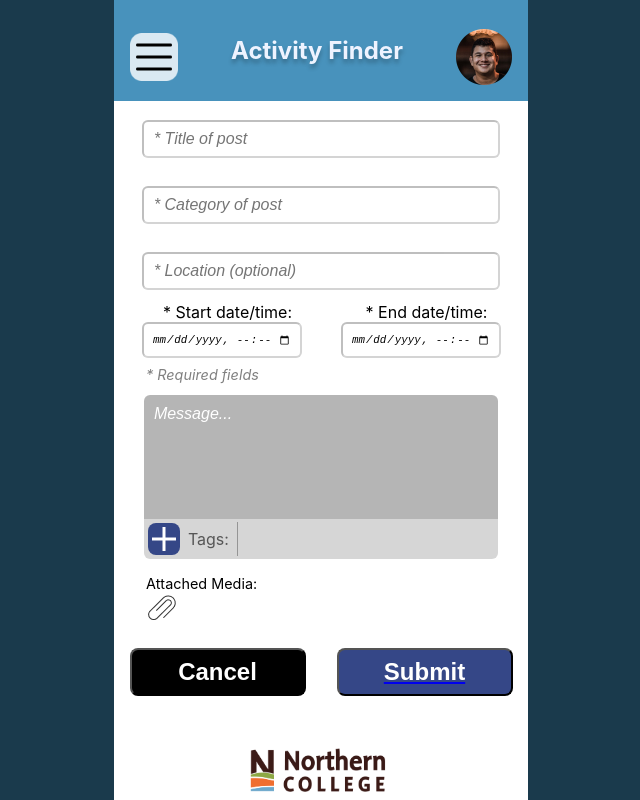
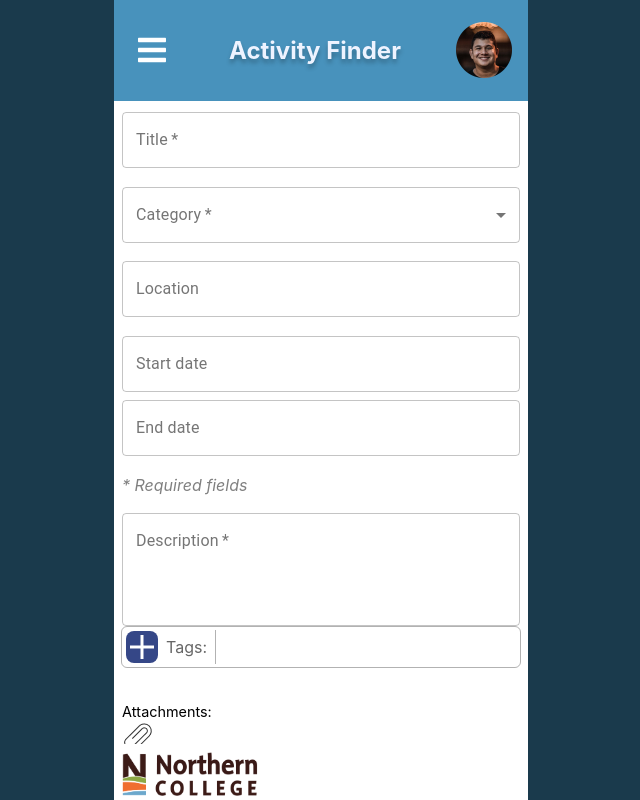
Before and after one commit to Daniel-HarrisNL/Activity_App, a React (Create React App) app: page /activity-app/post in a window 1280 px wide. Shown: the whole page, without its empty margins (319-959 px from the left). Built offline with nearby package versions, Linux system fonts and the light colour scheme.

Commit message:
Re-styled some components with MaterialUI

```diff
--- a/package.json
+++ b/package.json
@@ -4,14 +4,17 @@
   "version": "0.1.0",
   "private": true,
   "dependencies": {
+    "@date-io/date-fns": "^2.10.8",
     "@fortawesome/fontawesome-svg-core": "^1.2.35",
     "@fortawesome/free-solid-svg-icons": "^5.15.3",
     "@fortawesome/react-fontawesome": "^0.1.14",
     "@material-ui/core": "^4.11.3",
     "@material-ui/icons": "^4.11.2",
+    "@material-ui/pickers": "^3.3.10",
     "@testing-library/jest-dom": "^5.11.10",
     "@testing-library/react": "^11.2.6",
     "@testing-library/user-event": "^12.8.3",
+    "date-fns": "^2.21.1",
     "react": "^17.0.2",
     "react-dom": "^17.0.2",
     "react-router-dom": "^5.2.0",
--- a/src/App.css
+++ b/src/App.css
@@ -25,7 +25,9 @@ button {cursor: pointer;}
 
 .main {
   grid-area: main;
-  overflow: auto;
+  overflow-x: hidden;
+  -ms-overflow-style: none;  /* IE and Edge */
+  scrollbar-width: none;  /* Firefox */
   display: grid;
   grid-template-rows: auto 1fr auto;
   grid-template-columns: 1fr;
@@ -52,6 +54,11 @@ button {cursor: pointer;}
 .act-feed {
   grid-area: feed;
   overflow: auto;
+  -ms-overflow-style: none;  /* IE and Edge */
+  scrollbar-width: none;  /* Firefox */
+}
+.act-feed::-webkit-scrollbar {
+  display: none;
 }
 
 .post {
@@ -70,10 +77,10 @@ button {cursor: pointer;}
 .nav-bar {
   width: calc(100% - 32px);
   display: flex;
-  flex-flow: row nowrap;
   margin: auto;
   justify-content: space-between;
-  align-items:flex-end;
+  align-items:center;
+
   padding: 16px 16px;
   background: #4892bc;
 }
@@ -83,12 +90,28 @@ button {cursor: pointer;}
 }
 
 .main-menu {
+  display: flex;
+  align-items: center;
+  padding-inline: 8px;
   height: 48px;
+  color: white;
 }
 
 .main-ext {
   grid-column: 1 / 4;
+  display: flex;
+  flex-direction: column;
+  justify-content: space-between;
   padding: 8px;
+}
+
+.main::-webkit-scrollbar {
+  display: none;
+}
+
+.stretched {
+  margin-top: 8px;
+  height: 672px;
 }
 
 /* -------- Feed Styling ------------------------------------------------------------ */
@@ -272,9 +295,10 @@ h2 {
 
 .date-entry {
   display: flex;
-  flex-direction: row;
+  flex-direction: column;
   width: 100%;
-  justify-content: space-around;
+  height: 120px;
+  justify-content: space-between;
 }
 
 .date-field {
@@ -330,13 +354,13 @@ h2 {
 
 .tags {
   height: 40px;
-  background-color: rgba(0, 0, 0, 0.16);
-  width: 88%;
+  width: 99%;
   display: flex;
   flex-direction: row;
   align-self: center;
-  border-radius: 0px 0px 6px 6px;
+  border-radius: 6px;
   padding-left: 4px;
+  border: 1px solid rgba(0, 0, 0, 0.3);
 }
 
 .tags-btn {
@@ -372,19 +396,19 @@ h2 {
 
 .required {
   color: gray;
-  font-size: 0.9rem;
+  font-size: 1rem;
   font-style: italic;
   text-align: left;
-  margin: 8px 0 0 24px;
+
 }
 
 .attached {
   display: flex;
   flex-direction: column;
-  width: 88%;
+  width: 99%;
   font-size: 0.9rem;
   text-align: left;
-  margin: 0 0 16px 24px;
+  margin-bottom: 32px;
 }
 
 .pin {
@@ -396,7 +420,8 @@ h2 {
 .post-buttons {
   display: flex;
   flex-direction: row;
-  justify-content: space-around;
+  justify-content: space-between;
+  margin: 0 8px;
 }
 
 .black-btn {
--- a/src/components/Buttons.js
+++ b/src/components/Buttons.js
@@ -1,13 +1,15 @@
 import React from 'react'
-import { Link } from 'react-router-dom';
+import { useHistory } from "react-router-dom";
 
 export default function Buttons() {
+    let history = useHistory();
+
     return (
         <div className="post-buttons">
-            <Link to="/feed">
-            <button className="black-btn large">Cancel</button>
-            </Link>
-            <button className="blue-btn large">Submit</button>
+
+            <button className="black-btn large" onClick={()=>history.push("/feed")}> Cancel</button>
+
+            <button className="blue-btn large" onClick={()=>history.push("/singlepost")}>Submit</button>
         </div>
     )
 }
--- a/src/components/Form.js
+++ b/src/components/Form.js
@@ -3,34 +3,78 @@ import FormEntry from './FormEntry';
 import DateEntry from './DateEntry';
 import TextArea from './TextArea';
 import Pin from '../assets/pin.png';
+import TextField from '@material-ui/core/TextField';
+import InputLabel from '@material-ui/core/InputLabel';
+import MenuItem from '@material-ui/core/MenuItem';
+import FormHelperText from '@material-ui/core/FormHelperText';
+import FormControl from '@material-ui/core/FormControl';
+import Select from '@material-ui/core/Select';
+
 
 export default function Form() {
+    const [value, setValue] = React.useState();
+    const [category, setCategory] = React.useState('');
+
+    const handleCategoryChange = (event) => {
+    setCategory(event.target.value);
+    };
+
+    const handleChange = (event) => {
+      setValue(event.target.value);
+    };
+
+
     return (
-        <div className="main-ext">
-            <FormEntry
-                // labelWord="Title: *"
-                placeholderWord="* Title of post"
+        <div className="main-ext stretched">
+            <TextField
+              label="Title"
+              variant="outlined"
+              fullWidth={true}
+              required={true}
             />
-            <FormEntry
-                // labelWord="Category: *"
-                placeholderWord="* Category of post"
+
+            <FormControl variant="outlined" className="text-field-margin" fullWidth={true} required={true}>
+                    <InputLabel>Category</InputLabel>
+                    <Select
+                        labelId="cat-select-outlined-label"
+                        id="cat-select-outlined"
+                        value={category}
+                        onChange={handleCategoryChange}
+                        label="Category"
+                    >
+
+                        <MenuItem value={"Cafe"}>Cafe</MenuItem>
+                        <MenuItem value={"Sports"}>Sports</MenuItem>
+                        <MenuItem value={"Outdoor"}>Outdoor</MenuItem>
+                        <MenuItem value={"Meet Up"}>Meet Up</MenuItem>
+                        <MenuItem value={"Science"}>Science</MenuItem>
+                        <MenuItem value={"Other"}>Other</MenuItem>
+                    </Select>
+                </FormControl>
+
+
+            <TextField
+              label="Location"
+              variant="outlined"
+              fullWidth={true}
             />
-            <FormEntry
-                // labelWord="Location: "
-                placeholderWord="* Location (optional)"
+
+            <div className="date-entry">
+            <TextField
+              label="Start date"
+              variant="outlined"
+              fullWidth={true}
             />
-            <div className="date-entry">
-              <DateEntry
-                labelWord="* Start date/time:"
-              />
-              <DateEntry
-                labelWord="* End date/time:"
-              />
+             <TextField
+              label="End date"
+              variant="outlined"
+              fullWidth={true}
+            />
             </div>
             <div className="required">* Required fields</div>
             <TextArea></TextArea>
 
-            <div className="attached">Attached Media:
+            <div className="attached">Attachments:
             <img className="pin" src={Pin} alt="Attached Media" /></div>
         </div>
 
--- a/src/components/NavBar.js
+++ b/src/components/NavBar.js
@@ -3,13 +3,17 @@ import { Link } from 'react-router-dom';
 
 import Menu from "../assets/menu.png";
 import Avatar from "../assets/avatar.png";
+import { FontAwesomeIcon } from '@fortawesome/react-fontawesome'
+import { faBars } from '@fortawesome/free-solid-svg-icons'
+import { useHistory } from "react-router-dom";
 
 function NavBar(props) {
+  let history = useHistory();
   return (
       <div className="nav-bar">
-        <Link to="/feed">
-          <img className="main-menu" src={Menu} alt="Main Menu"/>
-        </Link>
+        <label className="main-menu" onClick={()=>history.push("/feed")}>
+          <FontAwesomeIcon icon={faBars} size='2x'/>
+        </label>
         <h2>{props.nav_title}</h2>
         <img className="avatar" src={Avatar} alt="My Profile"/>
       </div>
--- a/src/components/Post.js
+++ b/src/components/Post.js
@@ -1,15 +1,12 @@
 import React from 'react'
 import Form from './Form';
 import Buttons from './Buttons';
-import { Link } from 'react-router-dom';
 
 export default function Post() {
     return (
         <>
             <Form />
-            <Link to="/singlepost" >
-            <Buttons></Buttons>
-            </Link>
+            <Buttons ></Buttons>
         </>
     )
 }
--- a/src/components/ReplyCard.js
+++ b/src/components/ReplyCard.js
@@ -43,7 +43,7 @@ function ReplyCard() {
             </Grid>
             <Grid justifyContent="left" item xs zeroMinWidth>
               <h4 style={{ margin: 0, textAlign: "left" }}>Jane Doe</h4>
-              <p style={{ textAlign: "left" }}> Where is this happening? How long will we be gone, and what should we bring?sdvsvdsvsdsd d s dvsd vs vd sd vdsvdsvdsvdsvsdv sdv ds vds
+              <p style={{ textAlign: "left" }}> Where should we meet?
                 {" "}
               </p>
               <p style={{ textAlign: "left", color: "gray" }}>
--- a/src/components/SinglePost.js
+++ b/src/components/SinglePost.js
@@ -63,6 +63,8 @@ const theme = createMuiTheme({
     },
     title: {
       color: 'white',
+      fontWeight: '500',
+      fontSize:1000
     },
     dividerColor: {
       backgroundColor: 'white',
@@ -98,6 +100,7 @@ export default function CommentCard() {
         className={classes.title}
         title="Looking for biking friends"
         subheader="TimeStamp Placeholder"
+        variant="h2"
       />
       <Divider className={classes.dividerColor} />
       <CardContent>
--- a/src/components/TextArea.js
+++ b/src/components/TextArea.js
@@ -1,10 +1,18 @@
 import React from 'react';
 import Plus from "../assets/plus.png";
+import TextField from '@material-ui/core/TextField';
 
 export default function TextArea() {
   return (
     <div className="text-area-div">
-      <textarea className="text-area" placeholder="Message..."></textarea>
+      <TextField
+        label="Description"
+        multiline
+        rows={4}
+        variant="outlined"
+        fullWidth={true}
+        required={true}
+      />
       <div className="tags">
         <button className="tags-btn"><img className="plus-img" src={Plus} alt="+" height="24px"/></button>
         <label className="tags-label">Tags:</label>
```
Also changed, not shown: 1 other file (tests, documents, lock files or other folders).
